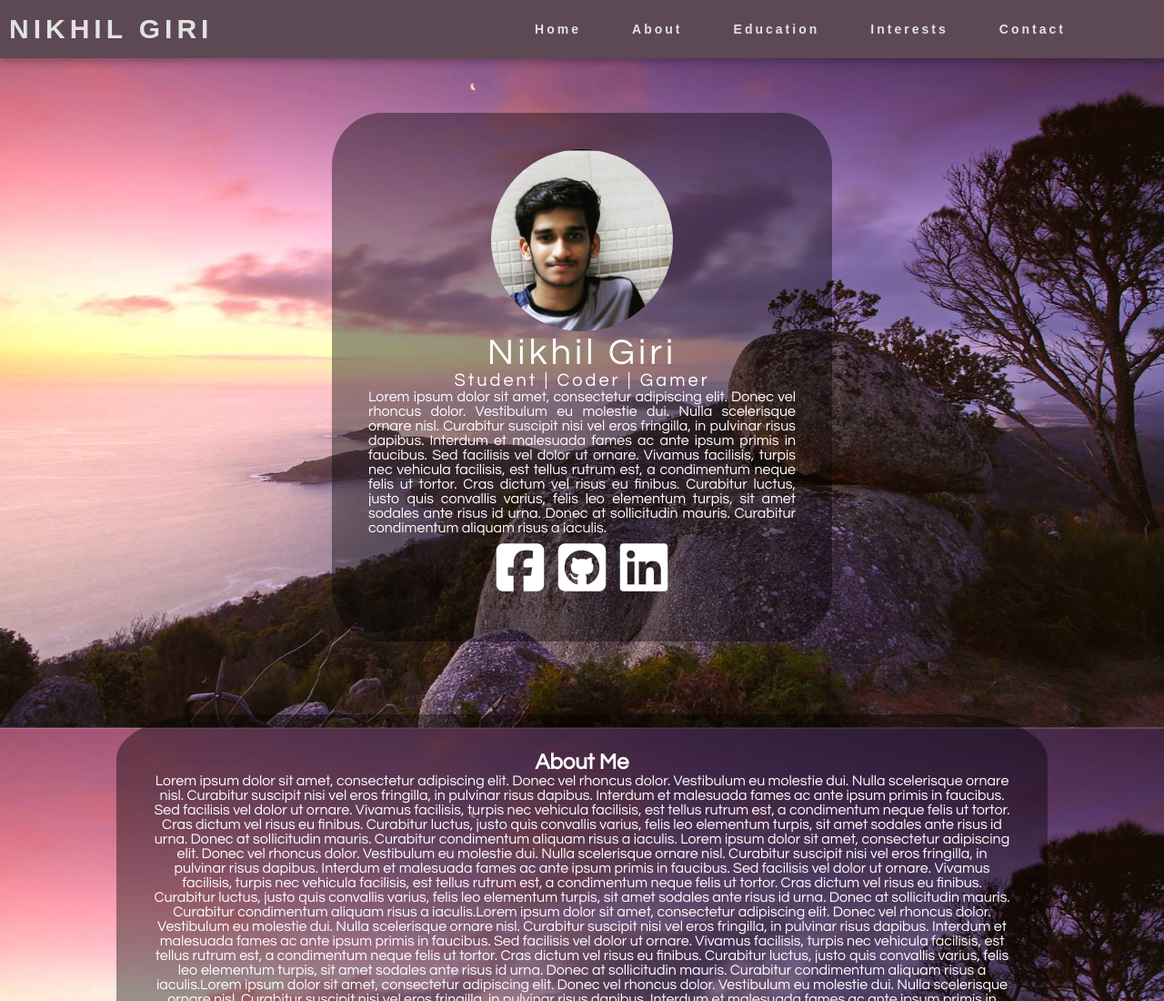
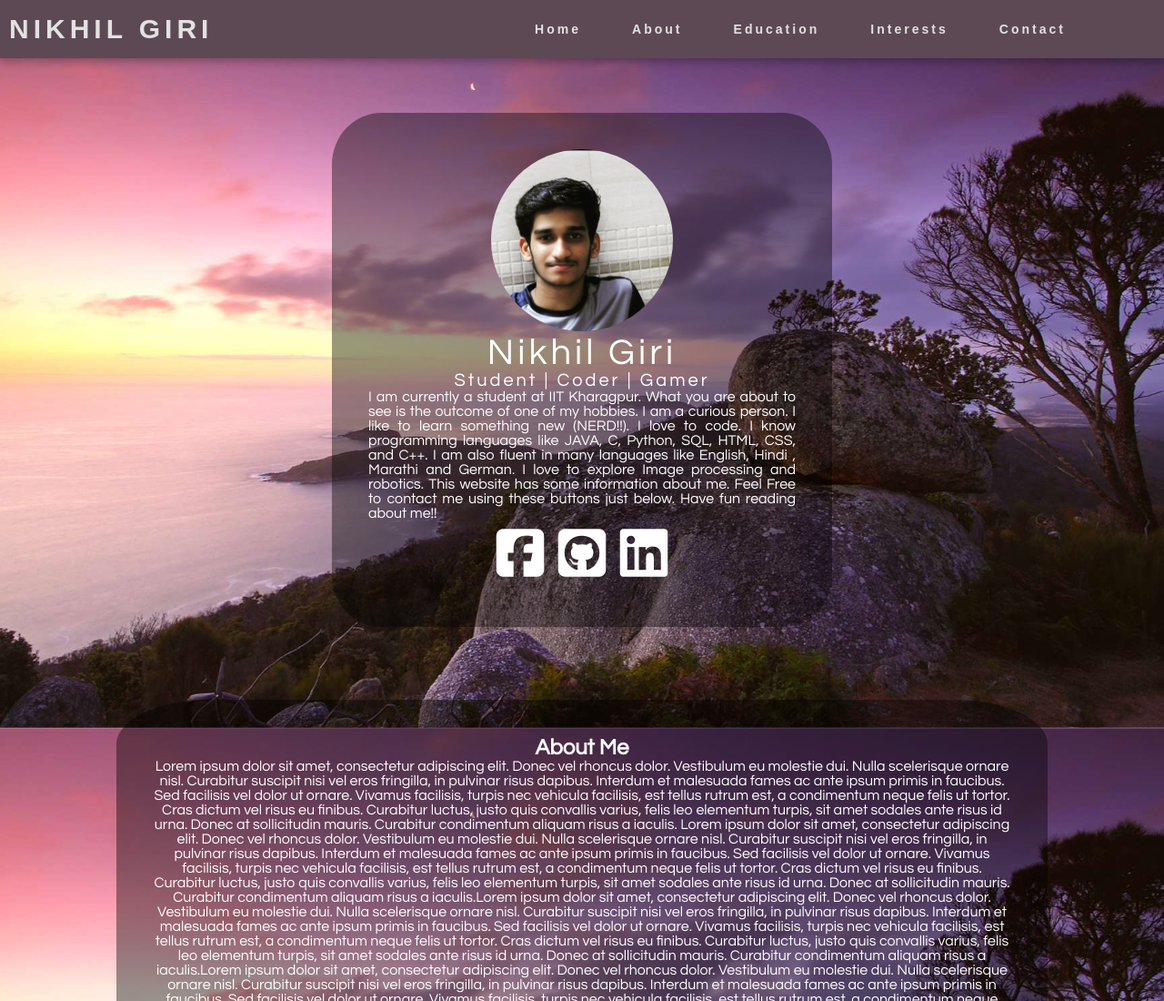
Before and after one commit to NikhilGiri29/NikhilGiri29.github.io, a plain HTML site: page index.html in a window 1280 px wide. Shown: the top 1100 px of the page at 91% size. Drawn offline with Linux system fonts and the light colour scheme.

Commit message:
Updated About Me

```diff
--- a/index.html
+++ b/index.html
@@ -40,15 +40,11 @@
         <img src="MyPic.jpg" alt="My Photo" class="box-img">
         <h1>Nikhil Giri</h1>
         <h5>Student | Coder | Gamer</h5>
-        <p>Lorem ipsum dolor sit amet, consectetur adipiscing elit. Donec vel rhoncus dolor. Vestibulum eu molestie dui.
-          Nulla scelerisque ornare nisl. Curabitur suscipit nisi vel eros fringilla, in pulvinar risus dapibus. Interdum et
-          malesuada fames ac
-          ante ipsum primis in faucibus. Sed facilisis vel dolor ut ornare. Vivamus facilisis, turpis nec vehicula
-          facilisis, est tellus rutrum
-          est, a condimentum neque felis ut tortor. Cras dictum vel risus eu finibus. Curabitur luctus, justo quis convallis
-          varius, felis leo
-          elementum turpis, sit amet sodales ante risus id urna. Donec at sollicitudin mauris. Curabitur condimentum aliquam
-          risus a iaculis.</p>
+        <p>I am currently a student at IIT Kharagpur. What you are about to see is the outcome of one of my hobbies.
+          I am a curious person. I like to learn something new (NERD!!).  I love to code. I know programming languages
+        like JAVA, C, Python, SQL, HTML, CSS, and C++. I am also fluent in many languages like English, Hindi , Marathi and German. I love to explore Image processing and robotics. This website has some information about me. Feel Free to
+          contact me using these buttons just below. Have fun reading about me!!
+ </p>
         <ul>
           <li><a href="https://www.facebook.com/nikhil.giri.3572846" target="Blank"><i class="fa fa-facebook-square"
                 aria-hidden="true"></i></a></li>
```
